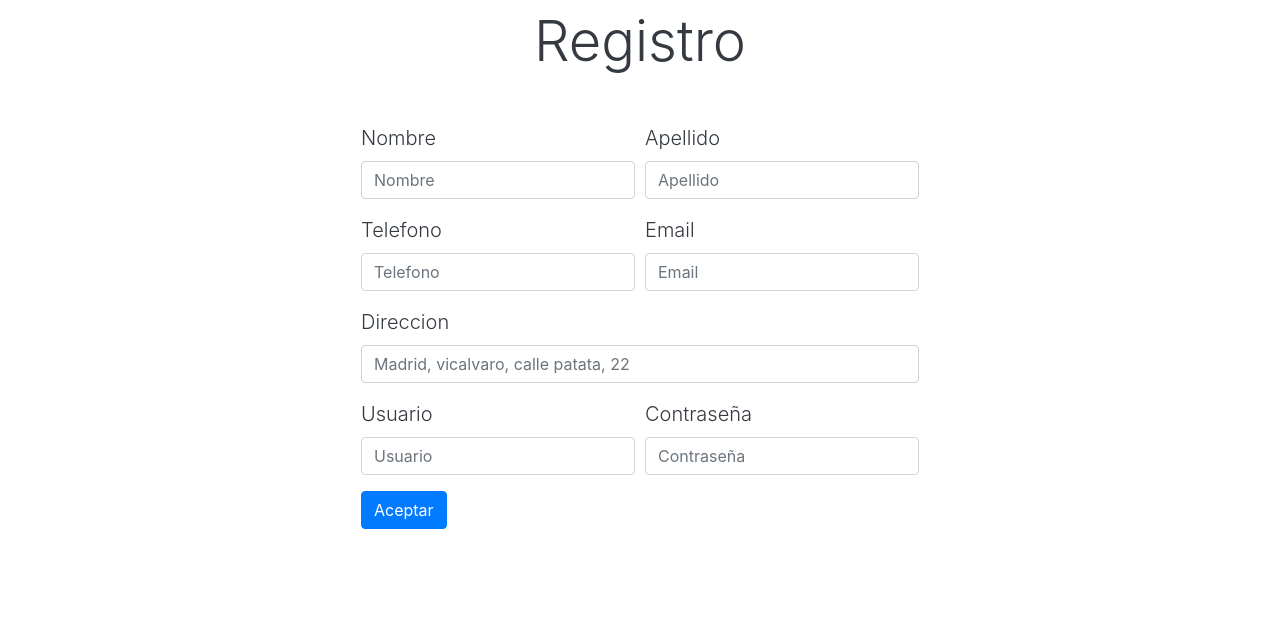
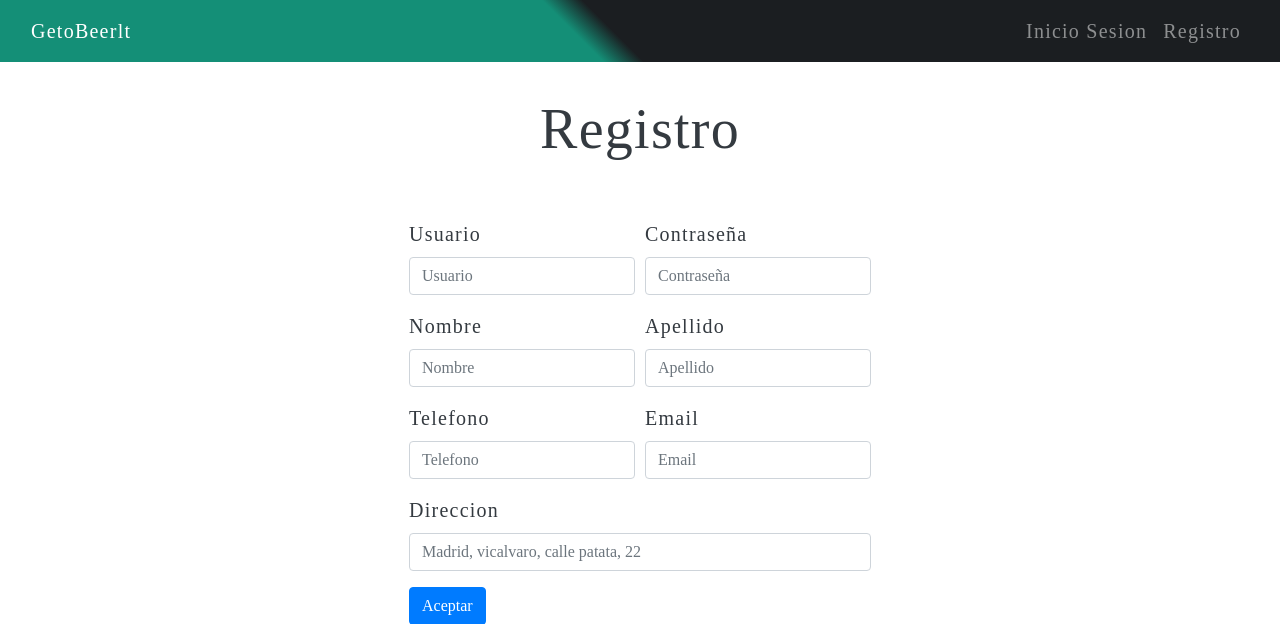
Before and after one commit to jimmosca/GetoBeerIt, a PHP site: page /reg_index.php in a window 1280 px wide. Shown: the top 624 px of the page. Run offline with PHP 8.4, Linux system fonts and the light colour scheme; some libraries are stand-ins or nearby versions.

Commit message:
Funcionalidades de login y registro completadas

```diff
--- a/arriba.php
+++ b/arriba.php
@@ -14,7 +14,7 @@ function inicioPag($title, $style){
     <title>$title</title>
 
   </head>
-  <body>";
+  <body class='text-dark lead text-left'>";
 
 
 }
@@ -27,8 +27,10 @@ $conn  =  new  mysqli($servername,$user,$password, $dbname);
 
 if ($conn->connect_error) {
 die("Error: " . $conn->connect_error);
-}else
-echo "Conexión con BBDD correcta" ;
+}
 
-include "navBar.php";
+session_start();
+
+
+
 ?>
--- /dev/null
+++ b/cerrarSesion.php
@@ -0,0 +1,3 @@
+<?php
+header("Location: index.php?sesion=cerrada");
+ ?>
--- a/index.php
+++ b/index.php
@@ -1,6 +1,7 @@
 <?php
 include "arriba.php";
 inicioPag("GetoBeerlt", "inicio.css");
+include "navBar.php";
  ?>
 
  <div class="d-flex align-items-center justify-content-center">
--- a/navBar.php
+++ b/navBar.php
@@ -9,44 +9,22 @@
     </button>
     <div class=" collapse navbar-collapse" id="nav">
       <ul class="navbar-nav ml-auto">
-        <li class="nav-item"><a class="nav-link" href="">Inicio Sesion</a></li>
-        <li class="nav-item"><a class="nav-link" href="">Regristro</a></li>
-        <li class="nav-item"><a class="nav-link" href="">Mi Cuenta</a></li>
+
+        <?php
+        if (isset($_GET["sesion"]) && $_GET["sesion"]=="cerrada") {
+          session_unset();
+        }
+         if (isset($_SESSION["nombre"])) {
+          echo "<li class='nav-item'><a class='nav-link' href='cerrarSesion.php'>Cerrar sesion</a></li>";
+          echo "<li class='nav-item'><a class='nav-link' href=''>Carrito de la Compra</a></li>";
+        }else{
+          echo "<li class='nav-item'><a class='nav-link' href='login.php'>Inicio Sesion</a></li>";
+          echo "<li class='nav-item'><a class='nav-link' href='reg_index.php'>Registro</a></li>";
+
+        } ?>
+
+
       </ul>
     </div>
   </div>
 </nav>
-<?php 	if(isset($_POST["nombre"]) && isset($_POST["contra"]) ){
-  /* Me han enviado el formulario */
-
-  $nomUsu = $_POST["nombre"];
-  $contra = $_POST["contra"];
-  // Realizar una consulta MySQL
-  $query = "SELECT * FROM usuarios WHERE usuarios.Usuario ='". mysqli_real_escape_string($conn, $nomUsu)."' AND usuarios.Contrasena = '". mysqli_real_escape_string($conn, $contra)."'";
-
-
-  $result = $conn->query($query);
-
-
-  if($result->num_rows > 0) {
-
-    // echo "Correctamente logeado";
-
-    session_start();
-
-    $_SESSION["nombre"] = $nomUsu;
-
-    header("Location: bienvenido.php");
-
-  }else{
-
-    header("Location: inicio.php?error=notOk");
-
-  }
-
-
-}else{
-
-
-
-} ?>
--- a/queryRegistroInsert.php
+++ b/queryRegistroInsert.php
@@ -5,10 +5,10 @@ $sql = "INSERT INTO usuarios (id_usuario, contrasena, direccion, telefono, email
 $result = $conn->query($sql);
 
 if ($result === TRUE) {
-echo "Nuevo registro realizado correctamente";
-echo "</hr>";
+  $_SESSION["nombre"] = $_POST["usr"];
+  header("Location: index.php");
 } else {
-echo "Error: " . $sql . "<br>" . $conn->error;
+header("Location: reg_index.php?error=usrExists");
 }
 $conn->close();
  ?>
--- a/reg_index.php
+++ b/reg_index.php
@@ -1,19 +1,29 @@
-<!DOCTYPE html>
-<html lang="en" dir="ltr">
-<head>
-<!-- Required meta tags -->
-<meta name="viewport" content="width=device-width, initial-scale=1, shrink-to-fit=no">
-<!-- Bootstrap CSS -->
-<link rel="stylesheet" href="https://stackpath.bootstrapcdn.com/bootstrap/4.2.1/css/bootstrap.min.css" integrity="sha384-GJzZqFGwb1QTTN6wy59ffF1BuGJpLSa9DkKMp0DgiMDm4iYMj70gZWKYbI706tWS" crossorigin="anonymous">
-<link rel="stylesheet" type="text/css" href="./style.css">
-<title>Registro</title>
-</head>
-<body class="text-dark lead text-left">
+<?php
+require "arriba.php";
+inicioPag("Registro","wew.css");
+require "navBar.php";
+?>
 
-  <h1 class="display-4 text-center mt-2">Registro</h1>
+<h1 class="display-4 text-center mt-5 pt-5">Registro</h1>
+<?php if (isset($_GET["error"]) && $_GET["error"] == "usrExists") {
+  echo "  <div class='d-flex justify-content-center'>
+  <p>Usuario existente</p>
+  </div>";
+} ?>
 
 <div class="container mt-5 d-flex justify-content-center align-items-center">
   <form class="border-primary" method="post" action="registro.php">
+
+    <div class="form-row">
+      <div class="form-group col-md-6">
+        <label for="inputUsuario">Usuario</label>
+        <input type="text" class="form-control" name="usr" placeholder="Usuario" required oninvalid="this.setCustomValidity('Usuario')" oninput="this.setCustomValidity('')">
+      </div>
+      <div class="form-group col-md-6">
+        <label for="inputContra">Contraseña</label>
+        <input type="password" class="form-control" name="pwd" placeholder="Contraseña" required oninvalid="this.setCustomValidity('Contraseña')" oninput="this.setCustomValidity('')">
+      </div>
+    </div>
     <div class="form-row">
       <div class="form-group col-md-6">
         <label for="inputNombre">Nombre</label>
@@ -39,16 +49,7 @@
       <input type="text" class="form-control" name="direccion" placeholder="Madrid, vicalvaro, calle patata, 22" required oninvalid="this.setCustomValidity('Direccion')" oninput="this.setCustomValidity('')">
     </div>
 
-      <div class="form-row">
-        <div class="form-group col-md-6">
-          <label for="inputUsuario">Usuario</label>
-          <input type="text" class="form-control" name="usr" placeholder="Usuario" required oninvalid="this.setCustomValidity('Usuario')" oninput="this.setCustomValidity('')">
-        </div>
-        <div class="form-group col-md-6">
-          <label for="inputContra">Contraseña</label>
-          <input type="password" class="form-control" name="pwd" placeholder="Contraseña" required oninvalid="this.setCustomValidity('Contraseña')" oninput="this.setCustomValidity('')">
-        </div>
-      </div>
+
     <button type="submit" class="btn btn-primary">Aceptar</button>
   </form>
 </div>
```
Also changed, not shown: login.css (added, +7 -0 lines), login.php (added, +48 -0 lines), registro.php (+3 -11 lines). Lines whose indentation alone changed are shown as unchanged.
